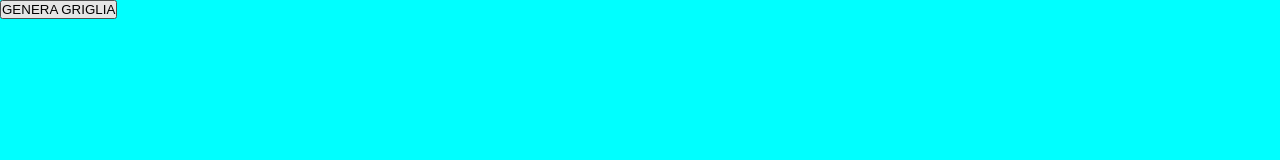
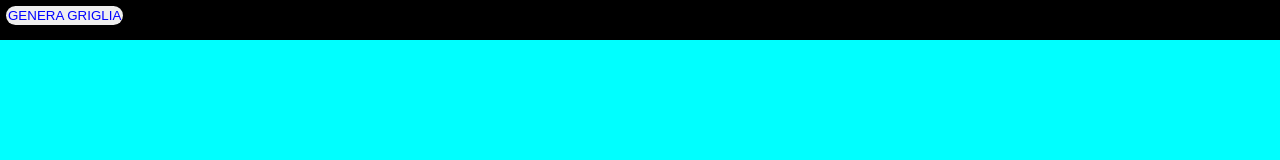
Before and after one commit to Nali1919/js-campominato-grid, a plain HTML site: page index.html in a window 1280 px wide. Drawn offline with Linux system fonts and the light colour scheme.

Commit message:
Modifiche css e html

```diff
--- a/css/style.css
+++ b/css/style.css
@@ -10,6 +10,23 @@ body {
     font-family: sans-serif;
     background-color: aqua;
 }
+
+header {
+    height: 5vh;
+    background-color: black;
+    padding: 6px;
+    margin-bottom: 50px;
+}
+
+#button-griglia {
+    padding: 2px;
+    border-radius: 15px;
+    color: blue;
+    border: 0;
+
+
+}
+
 
 .container {
     width: 1200px;
@@ -36,5 +53,5 @@ body {
 }
 
 .dispari {
-    background-color: black;
+    background-color: green;
 }
--- a/index.html
+++ b/index.html
@@ -11,10 +11,11 @@
 </head>
 
 <body>
-    <div>
+    <header>
+
         <button id="button-griglia">GENERA GRIGLIA</button>
 
-    </div>
+    </header>
 
 
 
```
